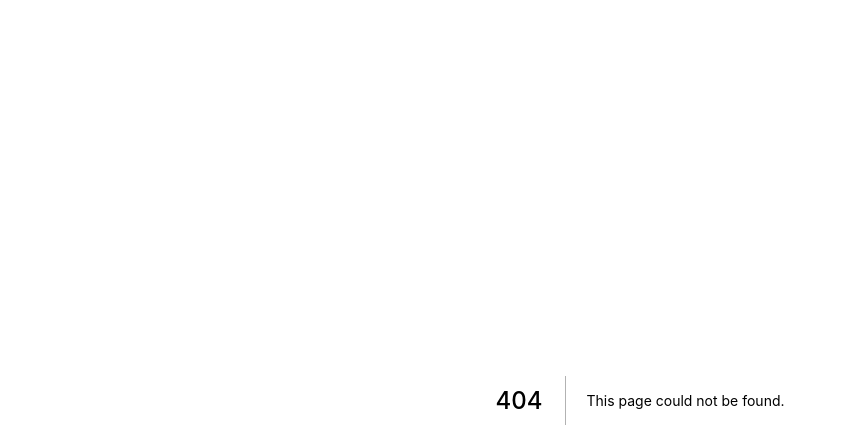
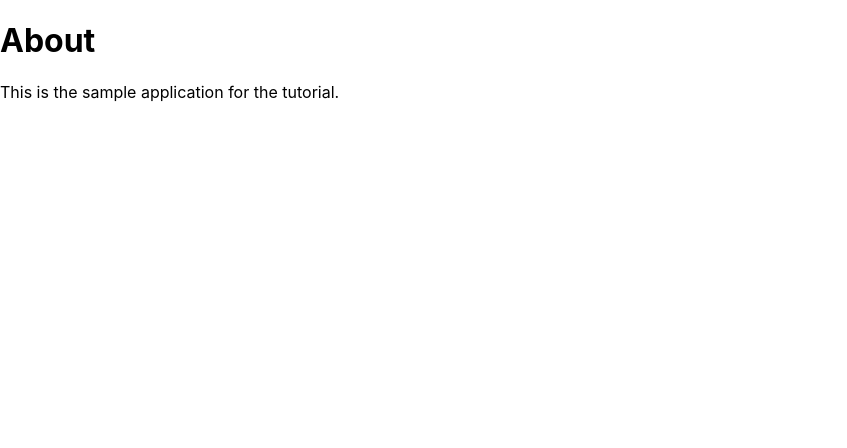
Before and after one commit to takeyu1013/sample_app, a Next.js app: page /static_pages/about in a window 1280 px wide. Before the commit this address had no page. Shown: the top 448 px of the page, without its empty margins (0-847 px from the left). Built offline with nearby package versions, Linux system fonts and the light colour scheme.

Commit message:
✨ Add an about page

```diff
--- /dev/null
+++ b/src/pages/static_pages/about.tsx
@@ -0,0 +1,12 @@
+import type { NextPage } from "next";
+
+const About: NextPage = () => {
+  return (
+    <>
+      <h1>About</h1>
+      <p>This is the sample application for the tutorial.</p>
+    </>
+  );
+};
+
+export default About;
```
